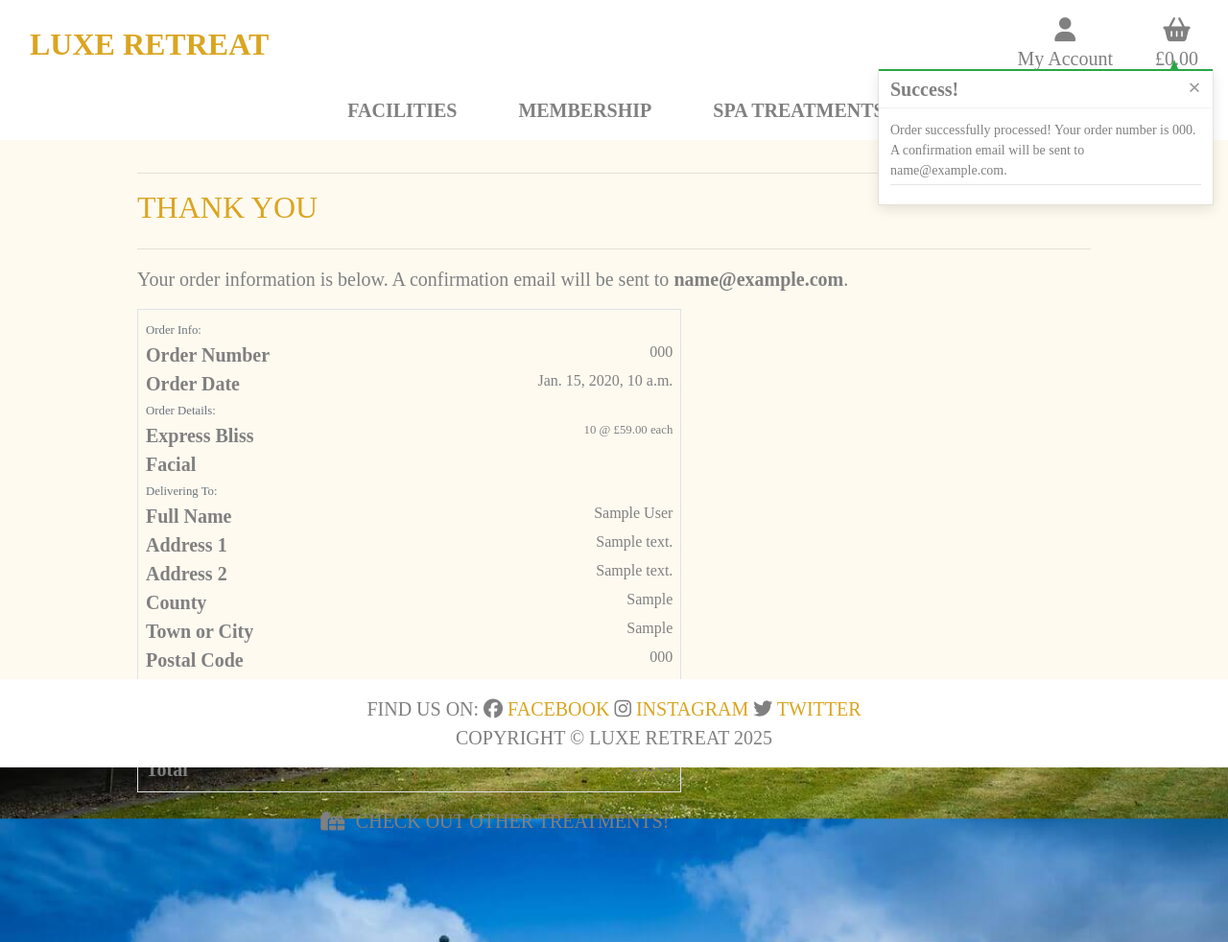
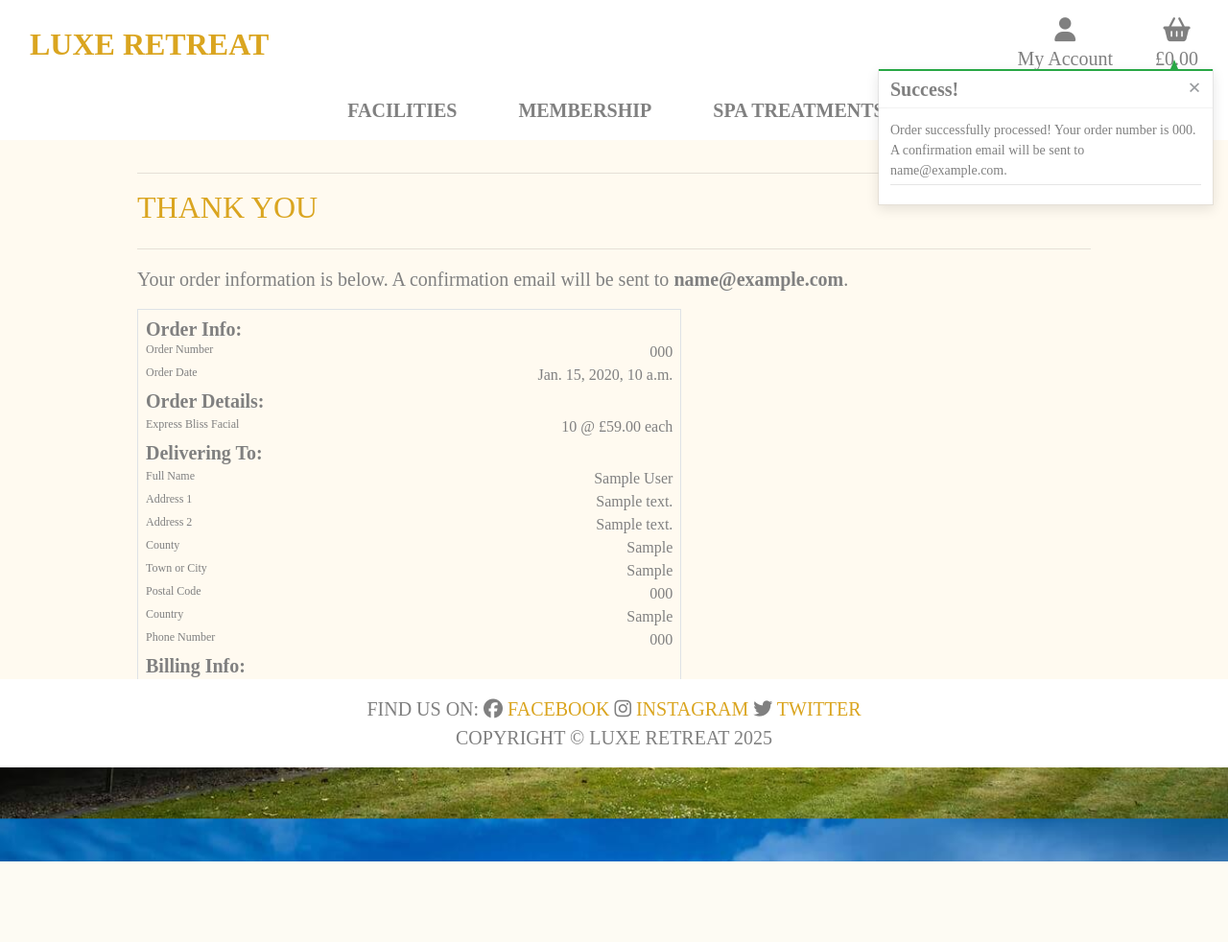
Before and after one commit to CharlieBurton10/luxe_retreat, a Django app: page /checkout/checkout_success/000 in a window 1280 px wide. Shown: the whole page at 96% size. After the commit the page ends 898 px from the top, so only its background shows below. Run offline with Django 3.2, Linux system fonts and the light colour scheme; data comes from the database, SQL or seed files in the repository; tables that the repository leaves empty hold one stand-in row (values such as "Sample post"); some libraries are stand-ins or nearby versions.

Commit message:
Add checkout form data caching

```diff
--- a/checkout/templates/checkout/checkout_success.html
+++ b/checkout/templates/checkout/checkout_success.html
@@ -32,13 +32,13 @@
                 <div class="order-confirmation-wrapper p-2 border">
                     <div class="row">
                         <div class="col">
-                            <small class="text-muted">Order Info:</small>
+                            <h4 class="mb-0 text-black font-weight-bold">Order Info:</h4>
                         </div>
                     </div>
 
                     <div class="row">
                         <div class="col-12 col-md-4">
-                            <p class="mb-0 text-black font-weight-bold">Order Number</p>
+                            <p class="mb-0 text-grey">Order Number</p>
                         </div>
                         <div class="col-12 col-md-8 text-md-right">
                             <p class="mb-0">{{ order.order_number }}</p>
@@ -47,7 +47,7 @@
 
                     <div class="row">
                         <div class="col-12 col-md-4">
-                            <p class="mb-0 text-black font-weight-bold">Order Date</p>
+                            <p class="mb-0 text-grey">Order Date</p>
                         </div>
                         <div class="col-12 col-md-8 text-md-right">
                             <p class="mb-0">{{ order.date }}</p>
@@ -56,32 +56,32 @@
 
                     <div class="row">
                         <div class="col">
-                            <small class="text-muted">Order Details:</small>
+                            <small class="mb-0 text-black font-weight-bold">Order Details:</small>
                         </div>
                     </div>
 
                     {% for item in order.lineitems.all %}
                     <div class="row">
                         <div class="col-12 col-md-4">
-                            <p class="small mb-0 text-black font-weight-bold">
+                            <p class="mb-0 text-grey">
                                 {{ item.treatment.name }}
                             </p>
                         </div>
                         <div class="col-12 col-md-8 text-md-right">
-                            <p class="small mb-0">{{ item.quantity }} @ £{{ item.treatment.price }} each</p>
+                            <p class="mb-0">{{ item.quantity }} @ £{{ item.treatment.price }} each</p>
                         </div>
                     </div>
                     {% endfor %}
 
                     <div class="row">
                         <div class="col">
-                            <small class="text-muted">Delivering To:</small>
+                            <small class="mb-0 text-black font-weight-bold">Delivering To:</small>
                         </div>
                     </div>
 
                     <div class="row">
                         <div class="col-12 col-md-4">
-                            <p class="mb-0 text-black font-weight-bold">Full Name</p>
+                            <p class="mb-0 text-grey">Full Name</p>
                         </div>
                         <div class="col-12 col-md-8 text-md-right">
                             <p class="mb-0">{{ order.full_name }}</p>
@@ -90,7 +90,7 @@
 
                     <div class="row">
                         <div class="col-12 col-md-4">
-                            <p class="mb-0 text-black font-weight-bold">Address 1</p>
+                            <p class="mb-0 text-grey">Address 1</p>
                         </div>
                         <div class="col-12 col-md-8 text-md-right">
                             <p class="mb-0">{{ order.street_address1 }}</p>
@@ -100,7 +100,7 @@
                     {% if order.street_address2 %}
                     <div class="row">
                         <div class="col-12 col-md-4">
-                            <p class="mb-0 text-black font-weight-bold">Address 2</p>
+                            <p class="mb-0 text-grey">Address 2</p>
                         </div>
                         <div class="col-12 col-md-8 text-md-right">
                             <p class="mb-0">{{ order.street_address2 }}</p>
@@ -111,7 +111,7 @@
                     {% if order.county %}
                     <div class="row">
                         <div class="col-12 col-md-4">
-                            <p class="mb-0 text-black font-weight-bold">County</p>
+                            <p class="mb-0 text-grey">County</p>
                         </div>
                         <div class="col-12 col-md-8 text-md-right">
                             <p class="mb-0">{{ order.county }}</p>
@@ -121,7 +121,7 @@
 
                     <div class="row">
                         <div class="col-12 col-md-4">
-                            <p class="mb-0 text-black font-weight-bold">Town or City</p>
+                            <p class="mb-0 text-grey">Town or City</p>
                         </div>
                         <div class="col-12 col-md-8 text-md-right">
                             <p class="mb-0">{{ order.town_or_city }}</p>
@@ -131,7 +131,7 @@
                     {% if order.postcode %}
                     <div class="row">
                         <div class="col-12 col-md-4">
-                            <p class="mb-0 text-black font-weight-bold">Postal Code</p>
+                            <p class="mb-0 text-grey">Postal Code</p>
                         </div>
                         <div class="col-12 col-md-8 text-md-right">
                             <p class="mb-0">{{ order.postcode }}</p>
@@ -141,7 +141,7 @@
 
                     <div class="row">
                         <div class="col-12 col-md-4">
-                            <p class="mb-0 text-black font-weight-bold">Country</p>
+                            <p class="mb-0 text-grey">Country</p>
                         </div>
                         <div class="col-12 col-md-8 text-md-right">
                             <p class="mb-0">{{ order.country }}</p>
@@ -150,7 +150,7 @@
 
                     <div class="row">
                         <div class="col-12 col-md-4">
-                            <p class="mb-0 text-black font-weight-bold">Phone Number</p>
+                            <p class="mb-0 text-grey">Phone Number</p>
                         </div>
                         <div class="col-12 col-md-8 text-md-right">
                             <p class="mb-0">{{ order.phone_number }}</p>
@@ -159,13 +159,13 @@
 
                     <div class="row">
                         <div class="col">
-                            <small class="text-muted">Billing Info:</small>
+                            <small class="mb-0 text-black font-weight-bold">Billing Info:</small>
                         </div>
                     </div>
 
                     <div class="row">
                         <div class="col-12 col-md-4">
-                            <p class="mb-0 text-black font-weight-bold">Total</p>
+                            <p class="mb-0 text-grey">Total</p>
                         </div>
                         <div class="col-12 col-md-8 text-md-right">
                             <p class="mb-0">£{{ order.total }}</p>
@@ -189,7 +189,7 @@
                         <span class="icon text-black mr-2">
                             <i class="fas fa-gifts"></i>
                         </span>
-                        <span class="text-uppercase text-black">Check out other treatments!</span>
+                        <span class="text-uppercase text-black">Check out more treatments!</span>
                     </a>
                 {% endif %}
 			</div>
--- a/checkout/urls.py
+++ b/checkout/urls.py
@@ -5,5 +5,6 @@
 urlpatterns = [
     path('', views.checkout, name='checkout'),
     path('checkout_success/<order_number>', views.checkout_success, name='checkout_success'),
+    path('cache_checkout_data/', views.cache_checkout_data, name='cache_checkout_data'),
     path('wh/', webhook, name='webhook'),
 ]
--- a/checkout/views.py
+++ b/checkout/views.py
@@ -1,17 +1,31 @@
-from django.shortcuts import render, redirect, reverse, get_object_or_404
+from django.shortcuts import render, redirect, reverse, get_object_or_404, HttpResponse
+from django.views.decorators.http import require_POST
 from django.contrib import messages
 from django.conf import settings
 
 from .forms import OrderForm
 from .models import Order, OrderLineItem
-
 from treatments.models import Treatment
 from bag.contexts import bag_contents
 
 import stripe
+import json
 
-
-# Create your views here.
+@require_POST
+def cache_checkout_data(request):
+    try:
+        pid = request.POST.get('client_secret').split('_secret')[0]
+        stripe.api_key = settings.STRIPE_SECRET_KEY
+        stripe.PaymentIntent.modify(pid, metadata={
+            'bag': json.dumps(request.session.get('bag', {})),
+            'save_info': request.POST.get('save_info'),
+            'username': request.user,
+        })
+        return HttpResponse(status=200)
+    except Exception as e:
+        messages.error(request, 'Sorry, your payment cannot be \
+            processed right now. Please try again later.')
+        return HttpResponse(content=e, status=400)
 
 def checkout(request):
     stripe_public_key = settings.STRIPE_PUBLIC_KEY
--- a/checkout/webhook_handler.py
+++ b/checkout/webhook_handler.py
@@ -19,6 +19,8 @@
         """
         Handle the payment_intent.succeeded webhook from Stripe
         """
+        intent = event.data.object
+        print(intent)
         return HttpResponse(
             content=f'Webhook received: {event["type"]}',
             status=200)
--- a/static/css/base.css
+++ b/static/css/base.css
@@ -81,6 +81,11 @@
 
 .form-margin {
     margin: 0px;
+}
+
+.text-grey {
+    color: grey !important;
+    font-size: 12px;
 }
 
 .text-black {
--- a/templates/includes/toasts/toast_success.html
+++ b/templates/includes/toasts/toast_success.html
@@ -30,7 +30,7 @@
                 <div class="col">
                     <strong><p class="mt-3 mb-1 text-black">
                         Total:
-                        <span class="float-right">${{ total|floatformat:2 }}</span>
+                        <span class="float-right">£{{ total|floatformat:2 }}</span>
                     </p></strong>
                     <a href="{% url 'view_bag' %}" class="btn btn-black btn-block rounded-0">
                         <span class="text-uppercase text-black">Go To Secure Checkout</span>
```
Also changed, not shown: checkout/static/checkout/js/stripe_elements.js (+39 -0 lines).
